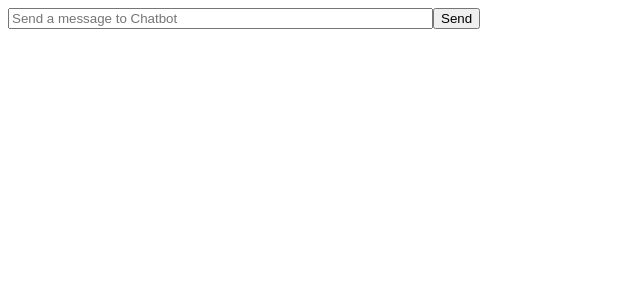
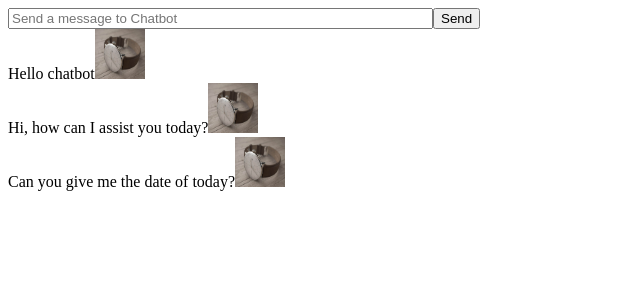
Before and after one commit to najia147/chatbot, a React (Create React App) app: page / in a window 1280 px wide. Shown: the top 300 px of the page, without its empty margins (0-640 px from the left). Built offline with nearby package versions, Linux system fonts and the light colour scheme.

Commit message:
feat: implement ChatMessage component to display chat messages

```diff
--- a/src/App.js
+++ b/src/App.js
@@ -1,9 +1,38 @@
+import { useState } from "react";
 import ChatInput from "./ChatInput";
+import ChatMessage from "./ChatMessage";
 
 function App() {
+  let [chatMessages, setChatMessages] = useState([
+    {
+      message: "Hello chatbot",
+      sender: "user",
+      id: 1,
+    },
+    {
+      message: "Hi, how can I assist you today?",
+      sender: "robot",
+      id: 2,
+    },
+    {
+      message: "Can you give me the date of today?",
+      sender: "user",
+      id: 3,
+    },
+  ]);
+
   return (
     <>
       <ChatInput />
+      {chatMessages.map((chatMessage) => {
+        return (
+          <ChatMessage
+            message={chatMessage.message}
+            sender={chatMessage.sender}
+            key={chatMessage.id}
+          />
+        );
+      })}
     </>
   );
 }
--- /dev/null
+++ b/src/ChatMessage.js
@@ -0,0 +1,22 @@
+export default function ChatMessage({ message, sender }) {
+  if (sender === "robot") {
+    return (
+      <div>
+        {message}
+        <img src="men5.jfif" alt="Chatbot response" width="50" height="50" />
+      </div>
+    );
+  }
+
+  return (
+    <div>
+      {sender === "robot" && (
+        <img src="men5.jfif" alt="Chatbot response" width="50" height="50" />
+      )}
+      {message}
+      {sender === "user" && (
+        <img src="men5.jfif" alt="Chatbot response" width="50" height="50" />
+      )}
+    </div>
+  );
+}
```
